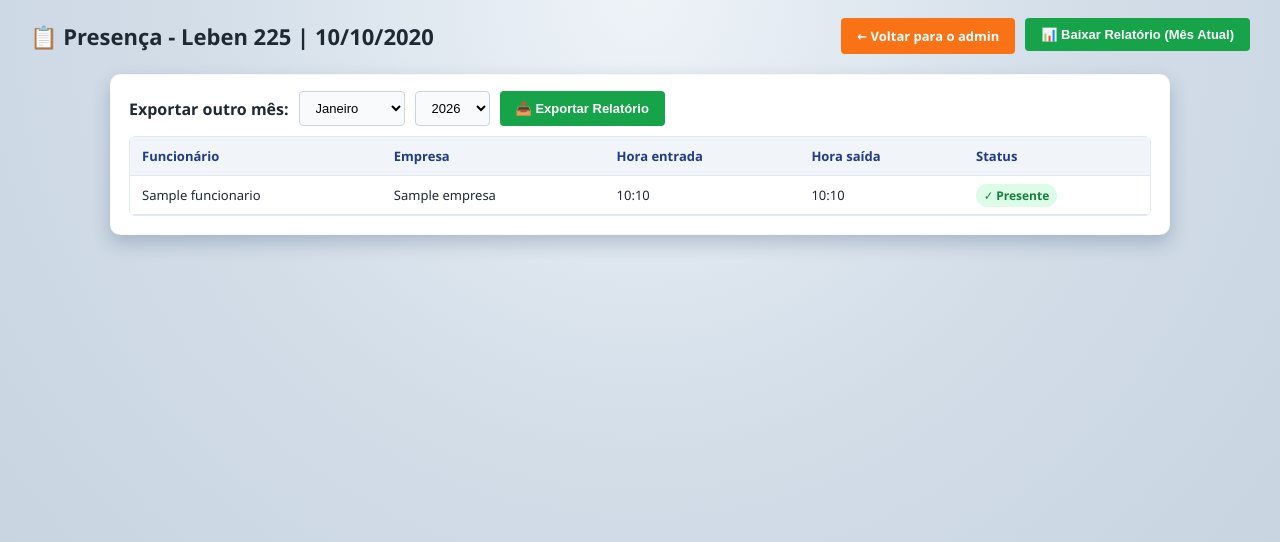
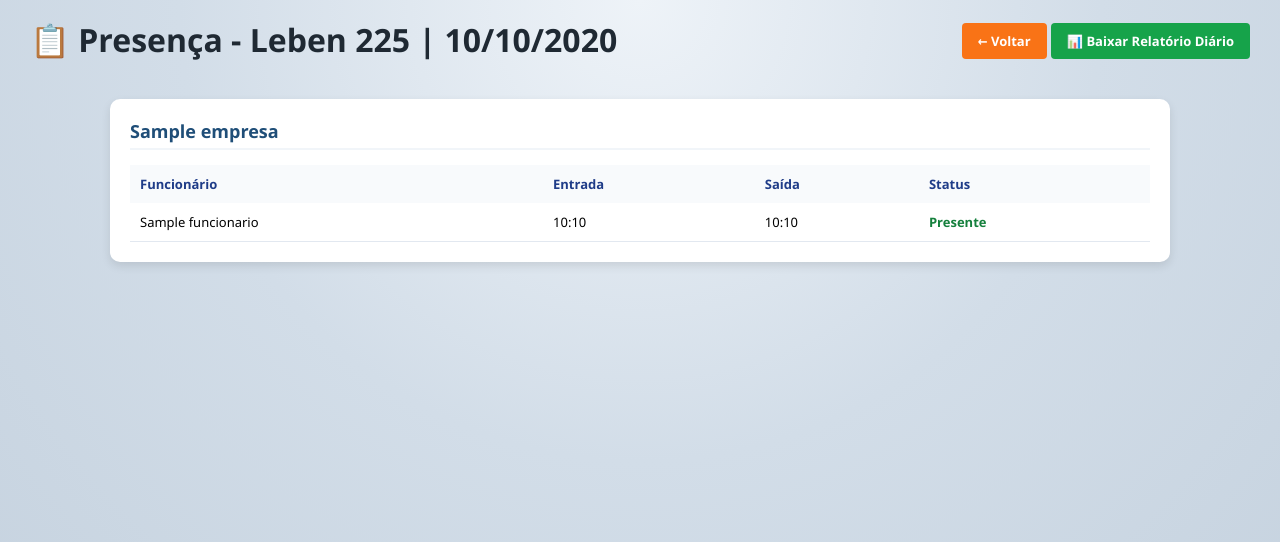
Before and after one commit to G-Khalil/Projeto, a Django app: template controle_obra/acessos/templates/acessos/lista_presenca_hoje.html in a window 1280 px wide. Shown: the top 542 px of the page. Run offline with Django 5.2, Linux system fonts and the light colour scheme; the template is opened without the code that fills it: most values are stand-ins (such as "Sample title", 1, 10 or a date in 2020); parts of the project's set-up code (start-up, migrations or seed data) failed here and were passed over.

Commit message:
Group daily presence by company in template

```diff
--- a/controle_obra/acessos/templates/acessos/lista_presenca_hoje.html
+++ b/controle_obra/acessos/templates/acessos/lista_presenca_hoje.html
@@ -6,254 +6,92 @@
     {% load static %}
     <style>
         * { margin: 0; padding: 0; box-sizing: border-box; }
-
         body {
             font-family: 'Segoe UI', Tahoma, Geneva, Verdana, sans-serif;
             min-height: 100vh;
             background: radial-gradient(circle at top, #eef3f8 0, #d2dde8 45%, #c3d0dd 100%);
         }
-
         .header {
             color: #1f2933;
-        padding: 18px 30px 10px 30px;
+            padding: 18px 30px;
             display: flex;
             justify-content: space-between;
             align-items: center;
-        flex-wrap: wrap;
-        gap: 15px;
         }
-
-    .header h1 {
-        font-size: 22px;
-        font-weight: 600;
-    }
-
-    .buttons-group {
-        display: flex;
-        gap: 10px;
-        flex-wrap: wrap;
-    }
-
         .btn {
-        display: inline-block;
             padding: 9px 16px;
             border-radius: 4px;
             text-decoration: none;
             font-weight: 600;
             font-size: 13px;
+            cursor: pointer;
             border: none;
-        cursor: pointer;
-        transition: all 0.2s;
         }
-
-    .btn-admin {
-        background: #f97316;
-        color: white;
+        .btn-admin { background: #f97316; color: white; }
+        .btn-relatorio { background: #16a34a; color: white; }
+        .container { max-width: 1100px; margin: 0 auto; padding: 20px; }
+        .empresa-card {
+            background: white;
+            border-radius: 10px;
+            margin-bottom: 20px;
+            padding: 20px;
+            box-shadow: 0 4px 10px rgba(0,0,0,0.1);
         }
-
-    .btn-admin:hover {
-        background: #ea580c;
+        .empresa-title {
+            font-size: 18px;
+            font-weight: 700;
+            color: #1f4e78;
+            margin-bottom: 15px;
+            border-bottom: 2px solid #f1f5f9;
+            padding-bottom: 5px;
         }
-
-    .btn-relatorio {
-        background: #16a34a;
-        color: white;
-    }
-
-    .btn-relatorio:hover {
-        background: #15803d;
-    }
-
-    .container {
-        max-width: 1100px;
-        margin: 0 auto 40px auto;
-        padding: 0 20px 30px 20px;
-    }
-
-    .card {
-        background: #ffffff;
-        border-radius: 10px;
-        padding: 16px 18px 18px 18px;
-        margin-top: 10px;
-        box-shadow: 0 8px 18px rgba(38, 64, 97, 0.25);
-        border: 1px solid rgba(0,0,0,0.03);
-    }
-
-    .filters {
-        display: flex;
-        gap: 10px;
-        flex-wrap: wrap;
-        align-items: center;
-        margin-bottom: 10px;
-    }
-
-    .filters label {
-        font-weight: 600;
-        color: #1f2933;
-    }
-
-    .filters select {
-        padding: 8px 12px;
-        border: 1px solid #cbd5e1;
-        border-radius: 4px;
-        font-size: 13px;
-        background: #f8fafc;
-    }
-
-    .table-container {
-        border-radius: 6px;
-        overflow: auto;
-        border: 1px solid #e2e8f0;
-    }
-
-    table {
-        width: 100%;
-        border-collapse: collapse;
-        background: #ffffff;
-    }
-
-    thead {
-        background: #f1f5f9;
-        border-bottom: 1px solid #e2e8f0;
-    }
-
-    th {
-        padding: 10px 12px;
-        text-align: left;
-        font-weight: 600;
-        color: #1f3c88;
-        font-size: 13px;
-    }
-
-    td {
-        padding: 10px 12px;
-        border-bottom: 1px solid #e2e8f0;
-        font-size: 13px;
-        color: #1f2933;
-    }
-
-    tbody tr:nth-child(odd) {
-        background: #ffffff;
-    }
-
-    tbody tr:nth-child(even) {
-        background: #f8fafc;
-    }
-
-    tbody tr:hover {
-        background: #e5efff;
-    }
-
-    .status-presente {
-        background: #dcfce7;
-        color: #15803d;
-        padding: 3px 8px;
-        border-radius: 999px;
-        font-weight: 600;
-        font-size: 12px;
-    }
-
-    .status-ausente {
-        background: #fee2e2;
-        color: #b91c1c;
-        padding: 3px 8px;
-        border-radius: 999px;
-        font-weight: 600;
-        font-size: 12px;
-    }
+        table { width: 100%; border-collapse: collapse; }
+        th { text-align: left; padding: 10px; background: #f8fafc; color: #1f3c88; font-size: 13px; }
+        td { padding: 10px; border-bottom: 1px solid #e2e8f0; font-size: 13px; }
+        .status-presente { color: #15803d; font-weight: bold; }
+        .status-nao-chegou { color: #ef4444; font-weight: bold; }
     </style>
-
 </head>
 <body>
-<div class="overlay">
     <div class="header">
-        <div>
         <h1>📋 Presença - Leben 225 | {{ data|date:"d/m/Y" }}</h1>
-        </div>
-        <div class="buttons-group">
-            <a href="/admin/" class="btn btn-admin">← Voltar para o admin</a>
-
-            <form method="get" action="{% url 'exportar_relatorio' %}">
-                <input type="hidden" name="mes" value="{{ data|date:'m' }}">
-                <input type="hidden" name="ano" value="{{ data|date:'Y' }}">
-                <button type="submit" class="btn btn-relatorio">
-                    📊 Baixar Relatório (Mês Atual)
-                </button>
-            </form>
+        <div class="btn-group">
+            <a href="/admin/" class="btn btn-admin">← Voltar</a>
+            <a href="{% url 'exportar_relatorio_diario' %}?data={{ data|date:'Y-m-d' }}" class="btn btn-relatorio">📊 Baixar Relatório Diário</a>
         </div>
     </div>
-
     <div class="container">
-        <div class="card">
-            <div class="filters">
-                <label>Exportar outro mês:</label>
-                <form method="get" action="{% url 'exportar_relatorio' %}"
-                      style="display:flex; gap:10px; flex-wrap:wrap;">
-                    <select name="mes" required>
-                        <option value="1">Janeiro</option>
-                        <option value="2">Fevereiro</option>
-                        <option value="3">Março</option>
-                        <option value="4">Abril</option>
-                        <option value="5">Maio</option>
-                        <option value="6">Junho</option>
-                        <option value="7">Julho</option>
-                        <option value="8">Agosto</option>
-                        <option value="9">Setembro</option>
-                        <option value="10">Outubro</option>
-                        <option value="11">Novembro</option>
-                        <option value="12">Dezembro</option>
-                    </select>
-
-                    <select name="ano" required>
-                        <option value="2024">2024</option>
-                        <option value="2025">2025</option>
-                        <option value="2026" selected>2026</option>
-                    </select>
-
-                    <button type="submit" class="btn btn-relatorio">
-                        📥 Exportar Relatório
-                    </button>
-                </form>
-            </div>
-
-            <div class="table-container">
+        {% for empresa_item in dados_empresas %}
+            <div class="empresa-card">
+                <div class="empresa-title">{{ empresa_item.empresa.nome }}</div>
                 <table>
                     <thead>
                         <tr>
                             <th>Funcionário</th>
-                            <th>Empresa</th>
-                            <th>Hora entrada</th>
-                            <th>Hora saída</th>
+                            <th>Entrada</th>
+                            <th>Saída</th>
                             <th>Status</th>
                         </tr>
                     </thead>
                     <tbody>
-                        {% for acesso in acessos %}
+                        {% for item in empresa_item.dados %}
                             <tr>
-                            <td>{{ acesso.funcionario.nome }}</td>
-                            <td>{{ acesso.funcionario.empresa.nome }}</td>
-                            <td>{{ acesso.hora_entrada|time:"H:i" }}</td>
-                            <td>{{ acesso.hora_saida|time:"H:i" }}</td>
+                                <td>{{ item.funcionario.nome }}</td>
+                                <td>{{ item.acesso.hora_entrada|time:"H:i"|default:"-" }}</td>
+                                <td>{{ item.acesso.hora_saida|time:"H:i"|default:"-" }}</td>
                                 <td>
-                                {% if acesso.hora_entrada %}
-                                    <span class="status-presente">✓ Presente</span>
+                                    {% if item.acesso %}
+                                        <span class="status-presente">Presente</span>
                                     {% else %}
-                                    <span class="status-ausente">✗ Ausente</span>
+                                        <span class="status-nao-chegou">Não chegou</span>
                                     {% endif %}
-                            </td>
-                        </tr>
-                        {% empty %}
-                        <tr>
-                            <td colspan="5" style="text-align:center; color:#777;">
-                                Nenhum acesso registrado para hoje.
                                 </td>
                             </tr>
                         {% endfor %}
                     </tbody>
                 </table>
             </div>
-        </div>
-    </div>
+        {% endfor %}
     </div>
 </body>
 </html>
```
Lines whose indentation alone changed are shown as unchanged.
